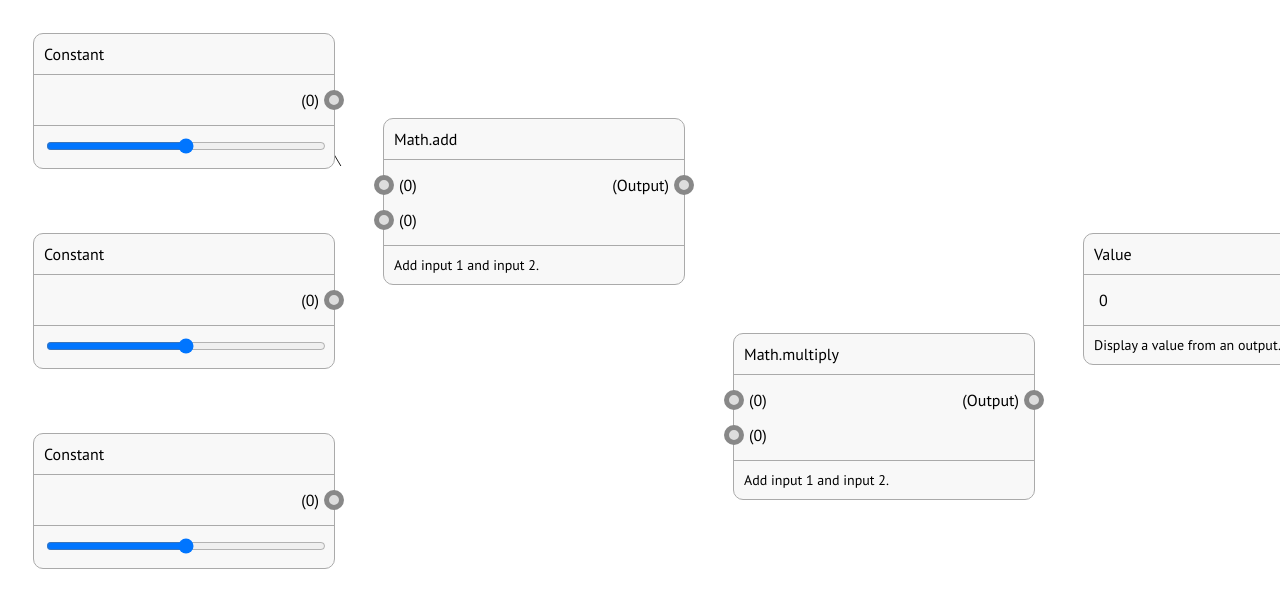
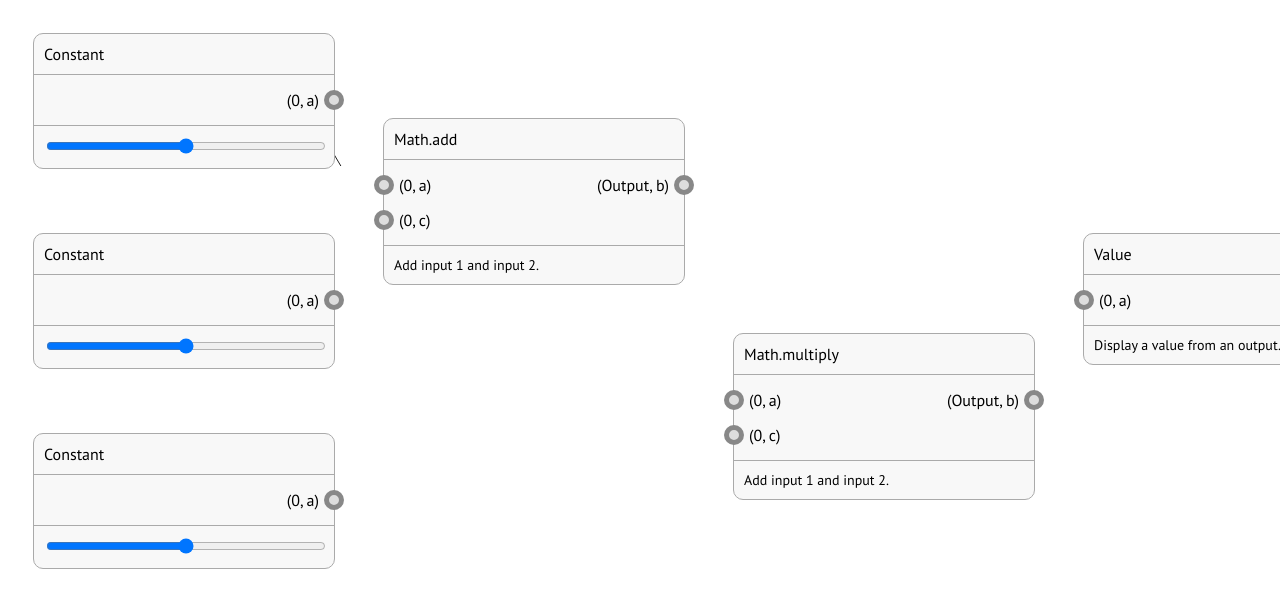
Before and after one commit to onion2k/copper, a React (Create React App) app: page / in a window 1280 px wide. Shown: the top 608 px of the page. Built offline with nearby package versions, Linux system fonts and the light colour scheme.

Commit message:
Context provider for connecting nodes

```diff
--- a/src/Components/connector.tsx
+++ b/src/Components/connector.tsx
@@ -1,21 +1,27 @@
-import React, { useState, useEffect } from "react";
+import React, { useState, useEffect, useContext } from "react";
+import { ConnectorContext } from "../Contexts/connector";
 
 interface iConnector {
-  key: string;
+  connectorKey: string;
 }
 
-export function Connector({ key }: iConnector) {
-  const [connecting, setConnecting] = useState(false);
+export function Connector({ connectorKey }: iConnector) {
+  const [connector, setConnector] = useContext(ConnectorContext);
 
-  const connect = () => {
-    setConnecting(!connecting);
+  const startConnect = () => {
+    setConnector(connectorKey);
+  };
+
+  const endConnect = () => {
+    console.log(`Connecting ${connector} to ${connectorKey}`);
+    setConnector(null);
   };
 
   return (
     <div
-      className={`node ${connecting === true ? "connecting" : ""}`}
-      onMouseDown={connect}
-      onMouseUp={connect}
+      className={`node ${connector === connectorKey ? "connecting" : ""}`}
+      onMouseDown={startConnect}
+      onMouseUp={endConnect}
     />
   );
 }
--- a/src/Components/input.tsx
+++ b/src/Components/input.tsx
@@ -3,14 +3,15 @@ import { Connector } from "./connector";
 
 interface iInput {
   key: string;
+  id: string;
   value: number | string;
 }
 
-export function Input({ key, value }: iInput) {
+export function Input({ key, id, value }: iInput) {
   return (
     <label key={key} className="input">
-      ({value})
-      <Connector connect={key} />
+      ({value}, {id})
+      <Connector connectorKey={id} />
     </label>
   );
 }
--- a/src/Components/output.tsx
+++ b/src/Components/output.tsx
@@ -3,14 +3,15 @@ import { Connector } from "./connector";
 
 interface iOutput {
   key: string;
+  id: string;
   value: number | string;
 }
 
-export function Output({ key, value }: iOutput) {
+export function Output({ key, id, value }: iOutput) {
   return (
     <label key={key} className="output">
-      ({value})
-      <Connector connect={key} />
+      ({value}, {id})
+      <Connector connectorKey={id} />
     </label>
   );
 }
--- /dev/null
+++ b/src/Contexts/connector.tsx
@@ -0,0 +1,3 @@
+import React from "react";
+
+export const ConnectorContext = React.createContext([null, () => {}]);
--- a/src/Nodes/const.tsx
+++ b/src/Nodes/const.tsx
@@ -20,7 +20,7 @@ export function Const({ x, y, output }: iConst) {
     setInput(parseInt(e.target.value));
   };
 
-  const io = <Output key={"a"} value={input} />;
+  const io = <Output key={"a"} id={"a"} value={input} />;
 
   const controls = (
     <input
--- a/src/Nodes/math.tsx
+++ b/src/Nodes/math.tsx
@@ -24,9 +24,9 @@ export function Math({ x, y, op, input, output }: iAdd) {
   });
 
   const io = [
-    <Input key={"a"} value={input[0]} />,
-    <Output key={"b"} value={"Output"} />,
-    <Input key={"c"} value={input[1]} />
+    <Input key={"a"} id={"a"} value={input[0]} />,
+    <Output key={"b"} id={"b"} value={"Output"} />,
+    <Input key={"c"} id={"c"} value={input[1]} />
   ];
 
   const controls = "Add input 1 and input 2.";
--- a/src/Nodes/value.tsx
+++ b/src/Nodes/value.tsx
@@ -1,5 +1,7 @@
 import React, { useEffect } from "react";
 import { Panel } from "../Components/panel";
+import { Input } from "../Components/input";
+import { Output } from "../Components/output";
 
 interface iValue {
   x: number;
@@ -12,19 +14,18 @@ export function Value({ x, y, input, output }: iValue) {
   useEffect(() => {
     output(parseInt(input));
   });
+
+  const io = [
+    <Input key={"a"} id={"a"} value={input[0]} />,
+    <Output key={"b"} id={"b"} value={"Output"} />
+  ];
+
   return (
     <Panel
       x={x}
       y={y}
       title={"Value"}
-      io={[
-        <label key="a" className="input">
-          {input[0]}
-        </label>,
-        <label key="b" className="output">
-          Output
-        </label>
-      ]}
+      io={io}
       controls={"Display a value from an output."}
     />
   );
--- a/src/index.tsx
+++ b/src/index.tsx
@@ -3,22 +3,31 @@ import { render } from "react-dom";
 import { Const } from "./Nodes/const";
 import { Value } from "./Nodes/value";
 import { Math } from "./Nodes/math";
+import { ConnectorContext } from "./Contexts/connector";
 
 import "./styles.css";
 
 function setOutput(output: any) {}
 
 function App() {
+  const [connector, setConnector] = useState(null);
   const [const0, setConst0] = useState(0);
   const [const1, setConst1] = useState(0);
   const [add1, setAdd1] = useState(0);
   const [const3, setConst3] = useState(0);
   const [add2, setAdd2] = useState(0);
   return (
+    <ConnectorContext.Provider value={[connector, setConnector]}>
       <div className="Control">
         <Const x={10} y={10} output={setConst0} />
         <Const x={10} y={210} output={setConst1} />
-      <Math x={360} y={95} input={[const0, const1]} output={setAdd1} op="add" />
+        <Math
+          x={360}
+          y={95}
+          input={[const0, const1]}
+          output={setAdd1}
+          op="add"
+        />
         <Const x={10} y={410} output={setConst3} />
         <Math
           x={710}
@@ -40,6 +49,7 @@ function App() {
           />
         </svg>
       </div>
+    </ConnectorContext.Provider>
   );
 }
 
```
Lines whose indentation alone changed are shown as unchanged.
